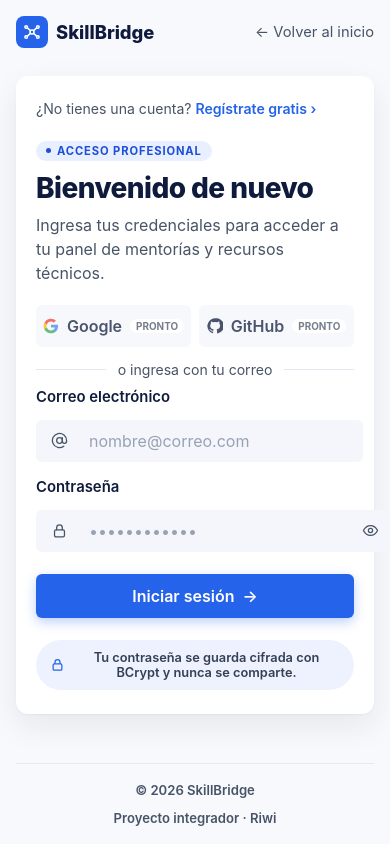
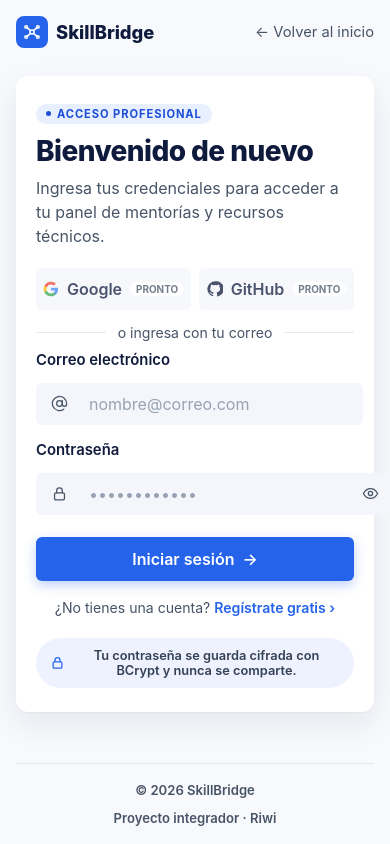
Before and after one commit to crapdev/SkillBridge-fullStack, an Angular app in the folder frontend/: page /login in a window 390 px wide. Built offline with nearby package versions, Linux system fonts and the light colour scheme.

Commit message:
HU-24 Mover enlace de registro debajo del boton de autenticacion

```diff
--- a/frontend/src/app/features/login/login.component.css
+++ b/frontend/src/app/features/login/login.component.css
@@ -23,7 +23,7 @@
   box-shadow: 0 1px 2px rgba(16, 24, 40, .04), 0 12px 32px rgba(16, 24, 40, .08);
 }
 
-.auth-switch { margin: 0 0 20px; text-align: right; font-size: .88rem; color: var(--muted); }
+.auth-switch { margin: 18px 0 0; text-align: center; font-size: .88rem; color: var(--muted); }
 .link { border: 0; background: none; padding: 0; color: var(--primary); font-weight: 600; cursor: pointer; }
 .link:hover { text-decoration: underline; }
 
@@ -91,7 +91,7 @@
 @media (max-width: 560px) {
   .auth-top { padding: 16px; }
   .auth-card { padding: 24px 20px; }
-  .auth-switch { text-align: left; }
+  .auth-switch { text-align: center; }
   .auth-footer { margin: 0 16px; flex-direction: column; align-items: center; }
 }
 
--- a/frontend/src/app/features/login/login.component.html
+++ b/frontend/src/app/features/login/login.component.html
@@ -30,16 +30,6 @@
         </div>
       </div>
       } @else {
-        <p class="auth-switch">
-          @if (mode === 'login') {
-            ¿No tienes una cuenta?
-            <button type="button" class="link" (click)="toggle(f)">Regístrate gratis ›</button>
-          } @else {
-            ¿Ya tienes una cuenta?
-            <button type="button" class="link" (click)="toggle(f)">Inicia sesión ›</button>
-          }
-        </p>
-
       <span class="pill"><span class="pill__dot" aria-hidden="true"></span>Acceso profesional</span>
       <h1 id="auth-title">{{ mode === 'login' ? 'Bienvenido de nuevo' : 'Crea tu cuenta' }}</h1>
       <p class="auth-lead">
@@ -153,6 +143,17 @@
         </button>
       </form>
 
+      <!-- Enlace posicionado debajo del botón en ambos modos -->
+      <p class="auth-switch">
+        @if (mode === 'login') {
+        ¿No tienes una cuenta?
+        <button type="button" class="link" (click)="toggle(f)">Regístrate gratis ›</button>
+        } @else {
+        ¿Ya tienes una cuenta?
+        <button type="button" class="link" (click)="toggle(f)">Inicia sesión ›</button>
+        }
+      </p>
+
       <p class="secure">
         <svg viewBox="0 0 24 24" aria-hidden="true"><rect x="5" y="11" width="14" height="10" rx="2" /><path d="M8 11V8a4 4 0 0 1 8 0v3" /></svg>
         Tu contraseña se guarda cifrada con BCrypt y nunca se comparte.
```
Lines whose indentation alone changed are shown as unchanged.
